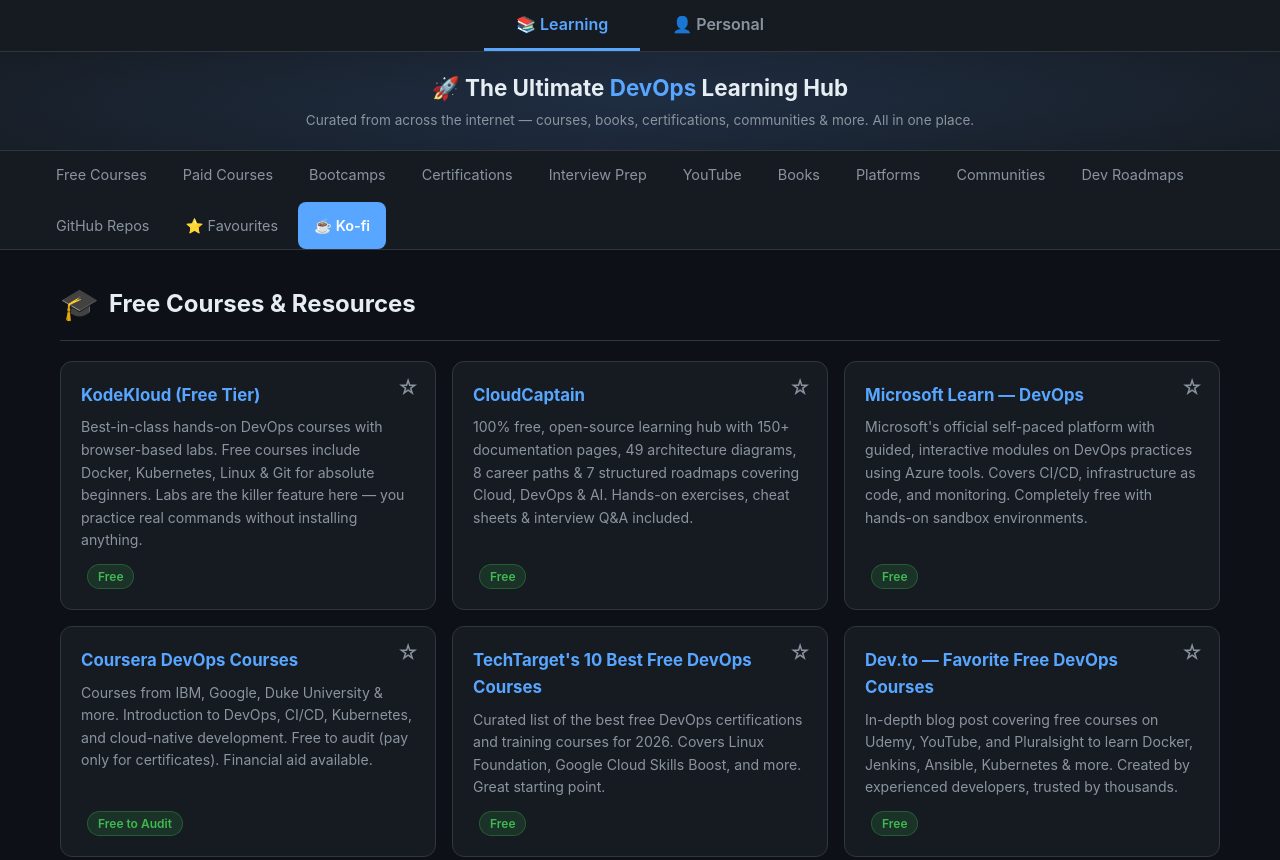
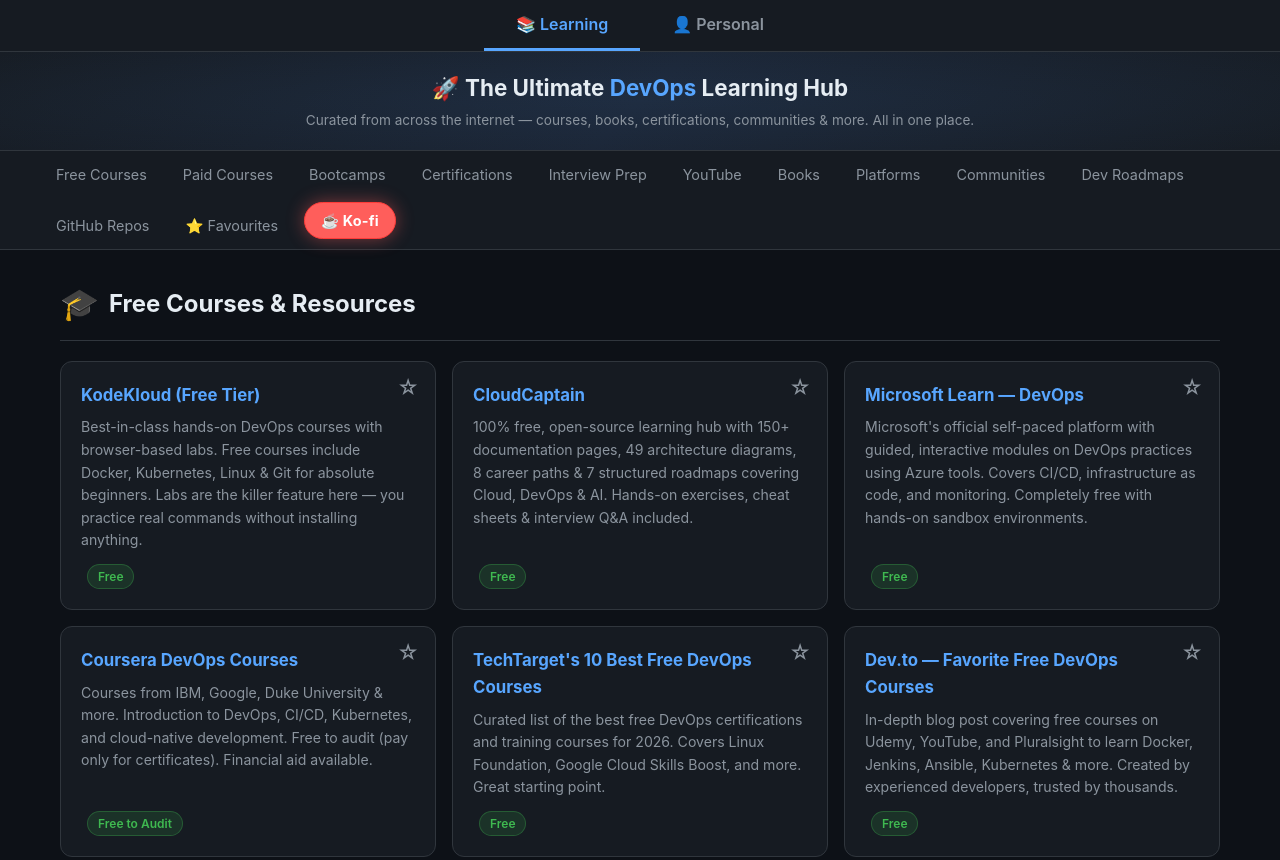
Before and after one commit to ShubhamBhavsar101/Agentic-AI, a plain HTML site: page devops-learning-hub/devops-learning-hub.html in a window 1280 px wide. Shown: the top 860 px of the page. Drawn offline with Linux system fonts and the light colour scheme; no server answers.

Commit message:
style Ko-fi nav pill after favourites

```diff
--- a/devops-learning-hub/devops-learning-hub.css
+++ b/devops-learning-hub/devops-learning-hub.css
@@ -208,20 +208,27 @@
   white-space: nowrap;
 }
 .learning-nav li a.nav-kofi {
-  background: var(--link);
+  background: #ff5e5b;
   color: #fff;
-  border-radius: var(--radius-sm);
-  font-weight: 600;
+  border-radius: var(--radius-pill);
+  font-weight: 700;
+  padding: 6px 16px;
+  margin: auto 6px;
+  border: 1px solid #ff3b38;
+  box-shadow: 0 0 18px rgba(255,94,91,0.45);
+  letter-spacing: 0.2px;
 }
 .learning-nav li a:hover,
 .learning-nav li a.active {
   color: var(--link);
 }
 .learning-nav li a.nav-kofi:hover {
-  opacity: 0.85;
+  opacity: 0.92;
   text-decoration: none;
-  background: var(--link-hover);
+  background: #ff3b38;
   color: #fff;
+  box-shadow: 0 0 22px rgba(255,59,56,0.7);
+  transform: translateY(-1px);
 }
 
 /* ── CONTAINER ────────────────────────────────────────── */
```
